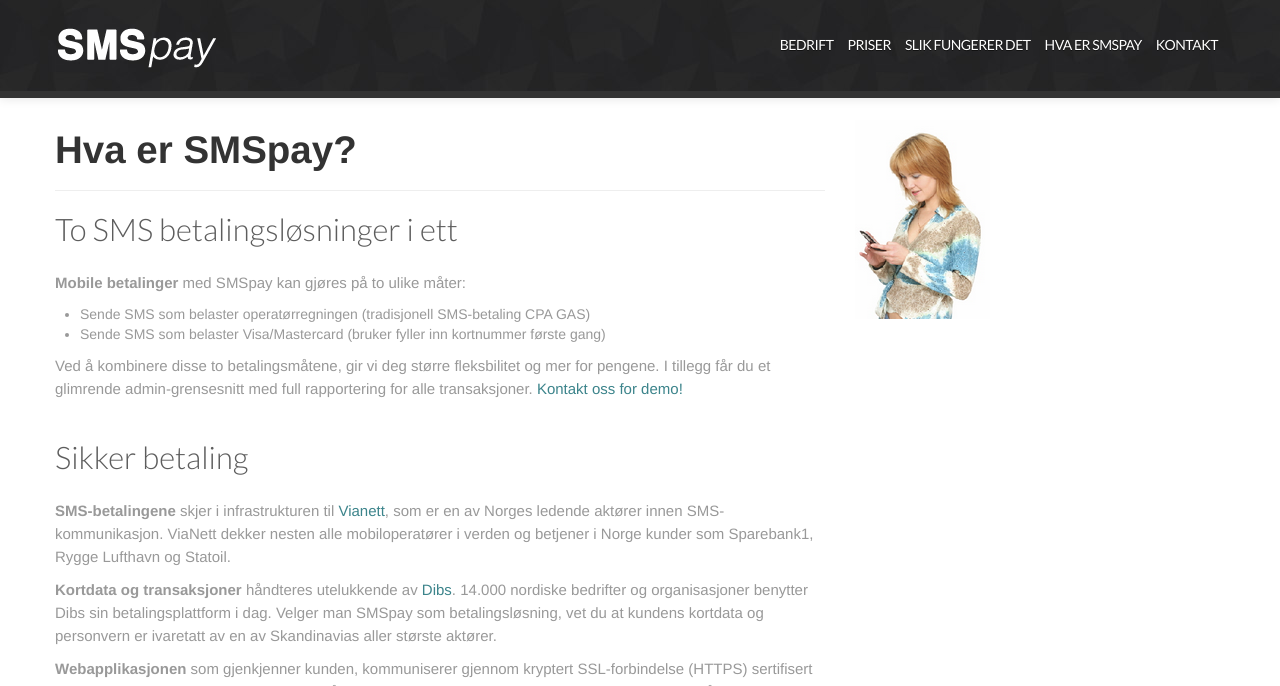
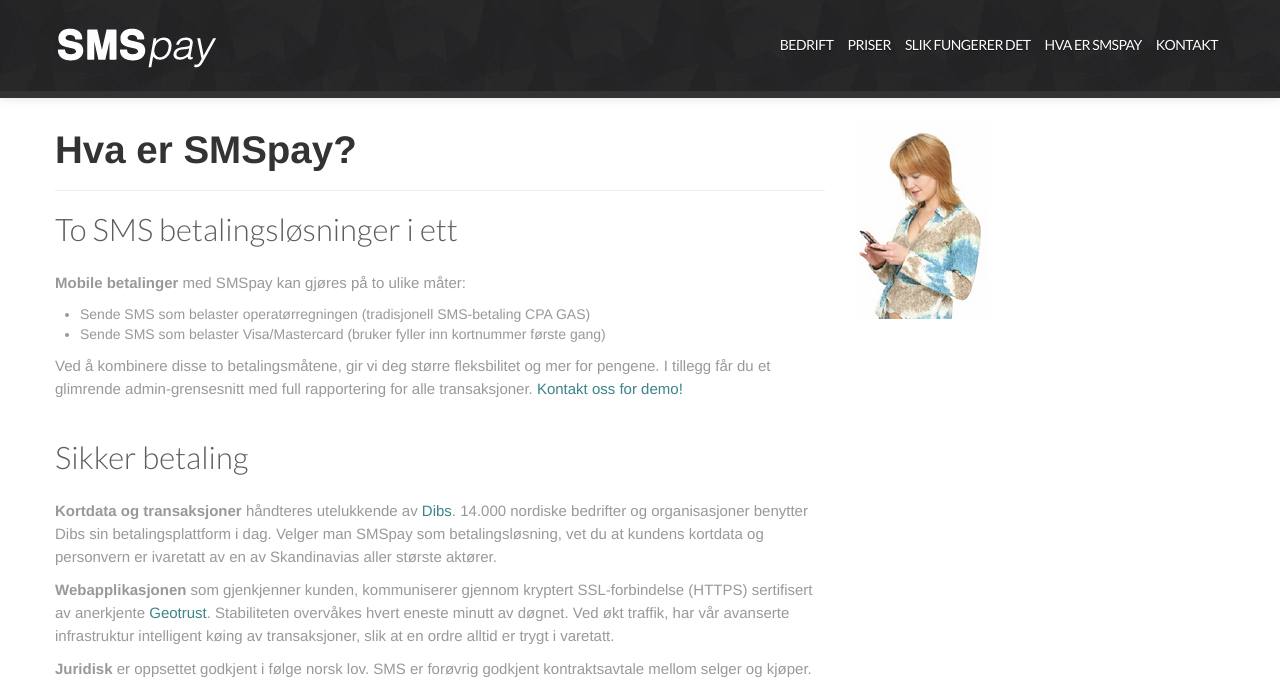
Before and after one commit to front/smspay.io, a Jekyll site: the page built from hva/index.html, in a window 1280 px wide and 900 px high, cut to the strip 0-686 px from the top of the window. Built offline with Jekyll 4.4.1, drawn with Linux system fonts in a browser that asks for light colours; nearby versions of some CDN libraries.

Commit message:
Remove reference to vianett

```diff
--- a/hva/index.html
+++ b/hva/index.html
@@ -19,7 +19,6 @@
           <p>Ved å kombinere disse to betalingsmåtene, gir vi deg større fleksbilitet og mer for pengene. I tillegg får du et glimrende admin-grensesnitt med full rapportering for alle transaksjoner. <a href="/kontakt">Kontakt oss for demo!</a></p>
           <br>
           <h2>Sikker betaling</h2>
-          <p><strong>SMS-betalingene</strong> skjer i infrastrukturen til <a href="http://www.vianett"><a/>Vianett</a>, som er en av Norges ledende aktører innen SMS-kommunikasjon. ViaNett dekker nesten alle mobiloperatører i verden og betjener i Norge kunder som Sparebank1, Rygge Lufthavn og Statoil. </p>
           <p><strong>Kortdata og transaksjoner</strong> håndteres utelukkende av <a href="http://www.dibs.no">Dibs</a>. 14.000 nordiske bedrifter og organisasjoner benytter Dibs sin betalingsplattform i dag. Velger man SMSpay som betalingsløsning, vet du at kundens kortdata og personvern er ivaretatt av en av Skandinavias aller største aktører.</p>
           <p><strong>Webapplikasjonen</strong> som gjenkjenner kunden, kommuniserer gjennom kryptert SSL-forbindelse (HTTPS) sertifisert av anerkjente <a href="http://www.geotrust.com">Geotrust</a>. Stabiliteten overvåkes hvert eneste minutt av døgnet. Ved økt traffik, har vår avanserte infrastruktur intelligent køing av transaksjoner, slik at en ordre alltid er trygt i varetatt.</p>
 
```
